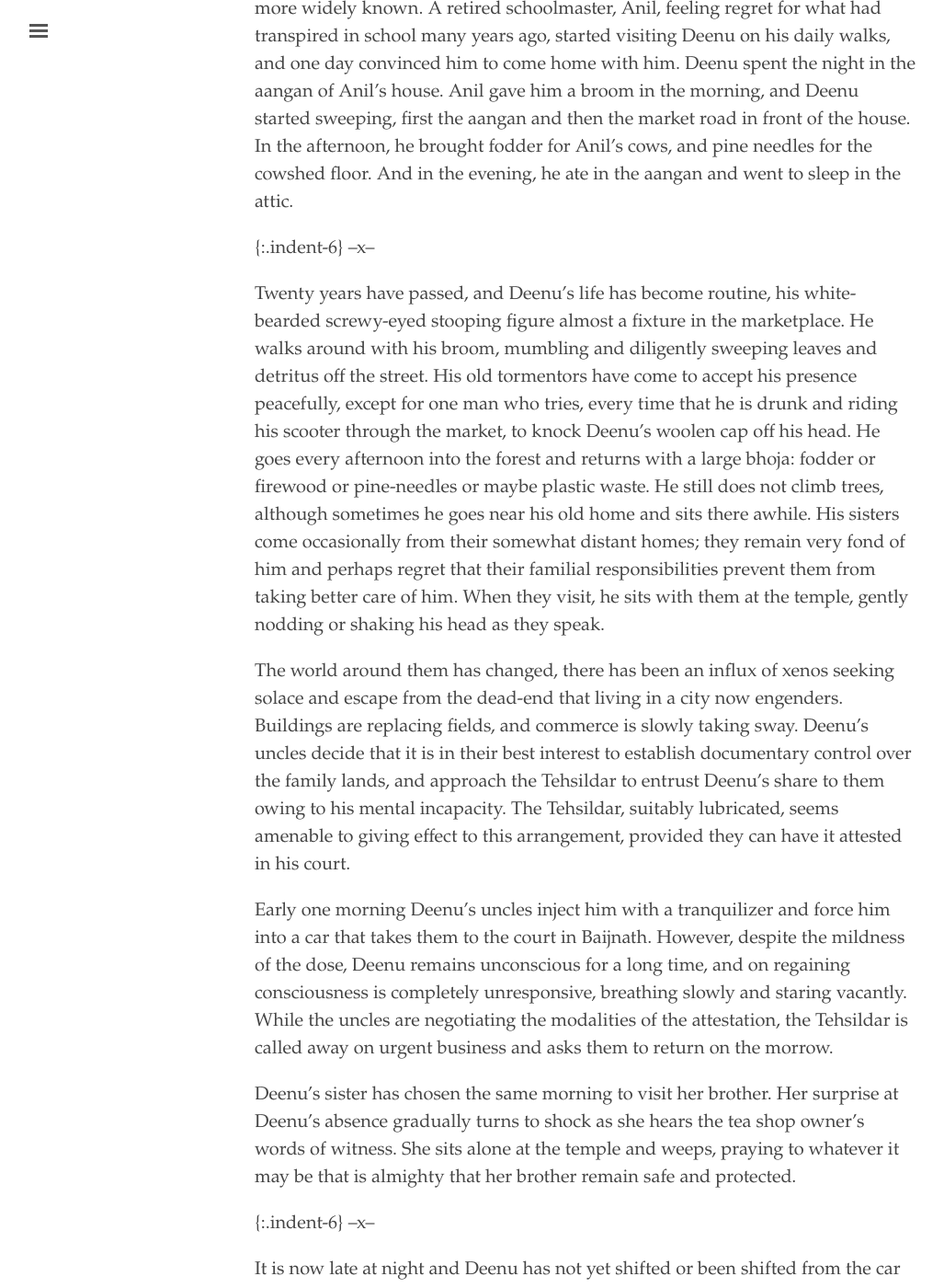
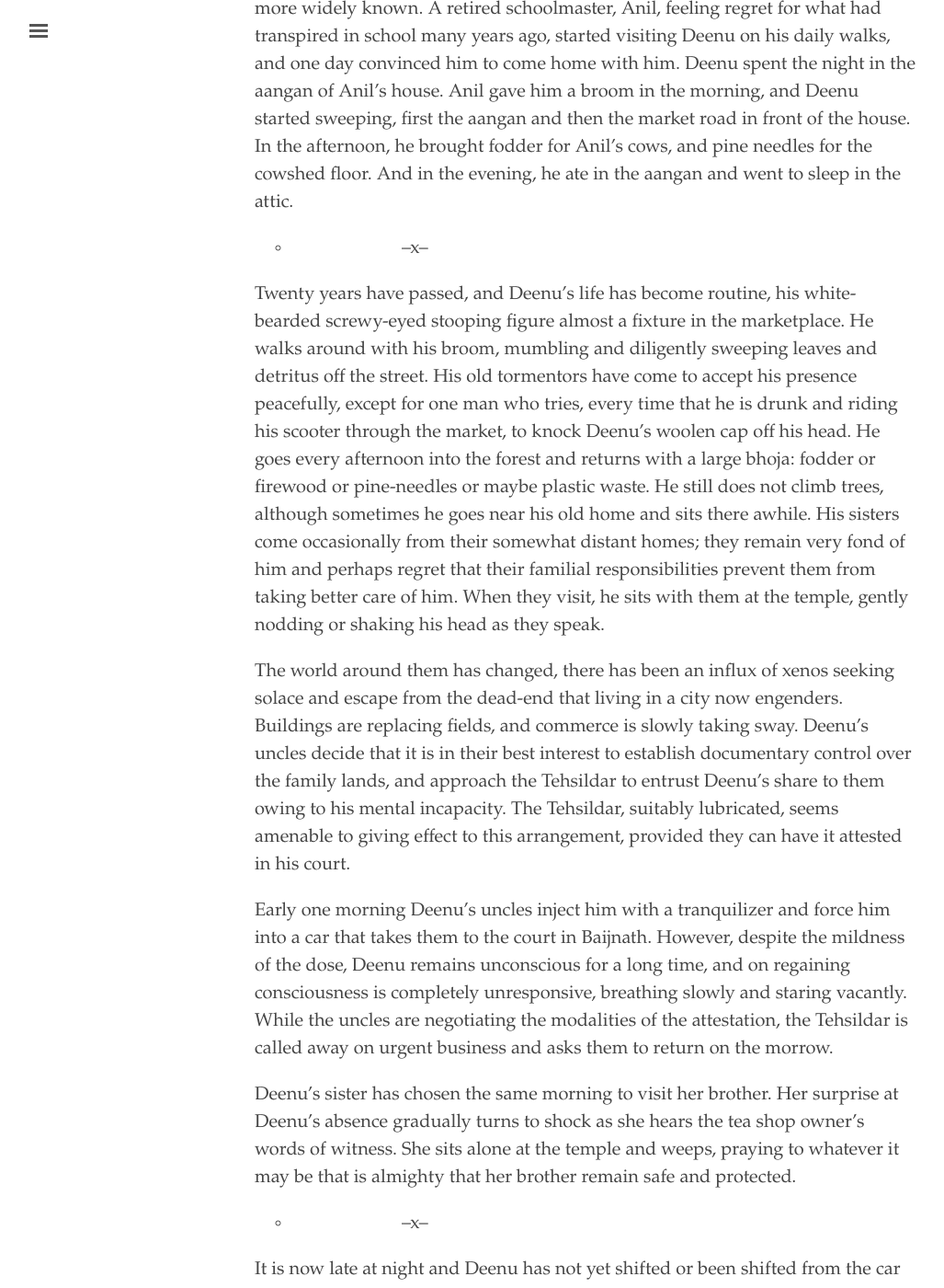
Before and after one commit to WordMistri/WordMistri.github.io, a Jekyll site: the page built from _stories/Punchline.md, in a window 1280 px wide and 1400 px high, scrolled down 2457 px. Shown: the whole window at 92% size, without its empty margins (3-1030 px from the left). Built offline with Jekyll 4.4.1, drawn with Linux system fonts in a browser that asks for light colours.

```diff
--- a/_stories/Punchline.md
+++ b/_stories/Punchline.md
@@ -24,7 +24,7 @@
 
 Deenu was left alone and with no support system. He lived in the jungle, ate what little he could forage and would surely have died were it not for a group of women who found him sitting at the foot of a tree babbling incoherently. They tried talking to him – he kept covering his face and wouldn’t respond, but he followed them back towards the village. When they reached the temple, they asked the priest to take care of him – he refused. While Deenu lived near the temple for a few days, with some people bringing him food, his situation became more widely known. A retired schoolmaster, Anil, feeling regret for what had transpired in school many years ago, started visiting Deenu on his daily walks, and one day convinced him to come home with him. Deenu spent the night in the aangan of Anil’s house. Anil gave him a broom in the morning, and Deenu started sweeping, first the aangan and then the market road in front of the house. In the afternoon, he brought fodder for Anil’s cows, and pine needles for the cowshed floor. And in the evening, he ate in the aangan and went to sleep in the attic.
 
-{:.indent-6} --x--
+- {:.indent-6} --x--
 
 Twenty years have passed, and Deenu’s life has become routine, his white-bearded screwy-eyed stooping figure almost a fixture in the marketplace. He walks around with his broom, mumbling and diligently sweeping leaves and detritus off the street. His old tormentors have come to accept his presence peacefully, except for one man who tries, every time that he is drunk and riding his scooter through the market, to knock Deenu’s woolen cap off his head. He goes every afternoon into the forest and returns with a large bhoja: fodder or firewood or pine-needles or maybe plastic waste. He still does not climb trees, although sometimes he goes near his old home and sits there awhile. His sisters come occasionally from their somewhat distant homes; they remain very fond of him and perhaps regret that their familial responsibilities prevent them from taking better care of him. When they visit, he sits with them at the temple, gently nodding or shaking his head as they speak.
 
@@ -34,7 +34,7 @@
 
 Deenu’s sister has chosen the same morning to visit her brother. Her surprise at Deenu’s absence gradually turns to shock as she hears the tea shop owner’s words of witness. She sits alone at the temple and weeps, praying to whatever it may be that is almighty that her brother remain safe and protected.
 
-{:.indent-6} --x--
+- {:.indent-6} --x--
 
 It is now late at night and Deenu has not yet shifted or been shifted from the car he has been in all day. It stands in the aangan of his ancestors’ house, and when his oldest uncle comes out to lock the gate, he is surprised to find Deenu sitting upright, looking straight-eyed at him. As he approaches, the car door opens and Deenu, in a deep voice that the uncle has not heard in many years, says “Chintu, what is it that you have learnt? The land was not mine, and is not yours or Deenu’s – it is in our destiny to possess it and use it, but not to dispose of it. That is only in the hands of a greater power than us, and we live under that power trying to seek our happiness in this world”. The uncle has only ever been called ‘Chintu’ by his father, and falls into a swoon.
 
```
